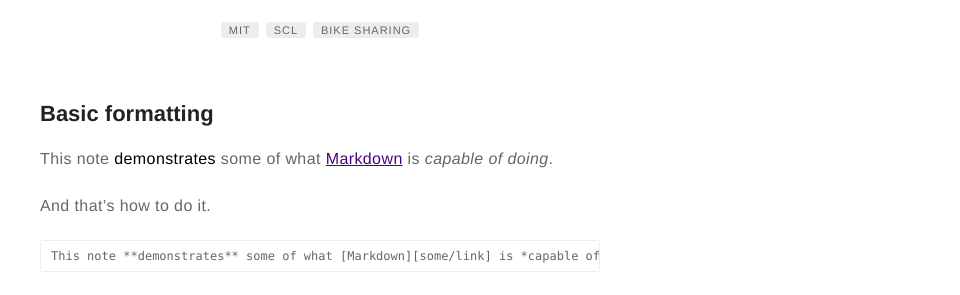
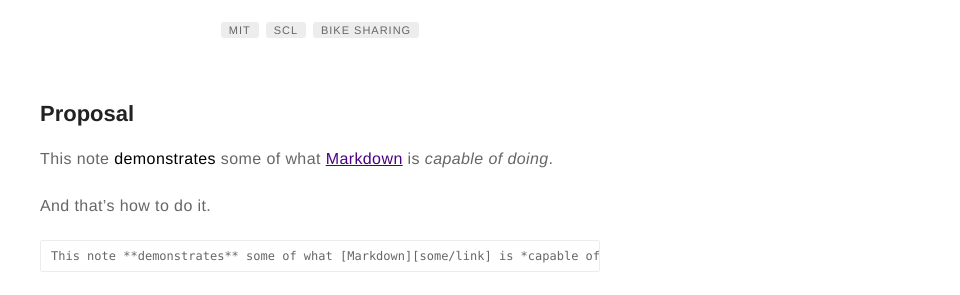
Before and after one commit to dljubenk/dljubenk.github.io, a Jekyll site: the page built from _posts/2019-02-01-project-description.markdown, in a window 1280 px wide and 900 px high. Shown: the part 206-501 px from the top of the window, without its empty margins (320-1280 px from the left). Built offline with Jekyll 4.4.1, drawn with Linux system fonts in a browser that asks for light colours; comment, search, counter and statistics services are not loaded.

Commit message:
Update 2019-02-01-project-description.markdown

```diff
--- a/_posts/2019-02-01-project-description.markdown
+++ b/_posts/2019-02-01-project-description.markdown
@@ -14,7 +14,7 @@ author: Davor Ljubenkov
 description: Markdown summary with different options
 ---
 
-## Basic formatting
+## Proposal
 
 This note **demonstrates** some of what [Markdown][1] is *capable of doing*.
 
```
